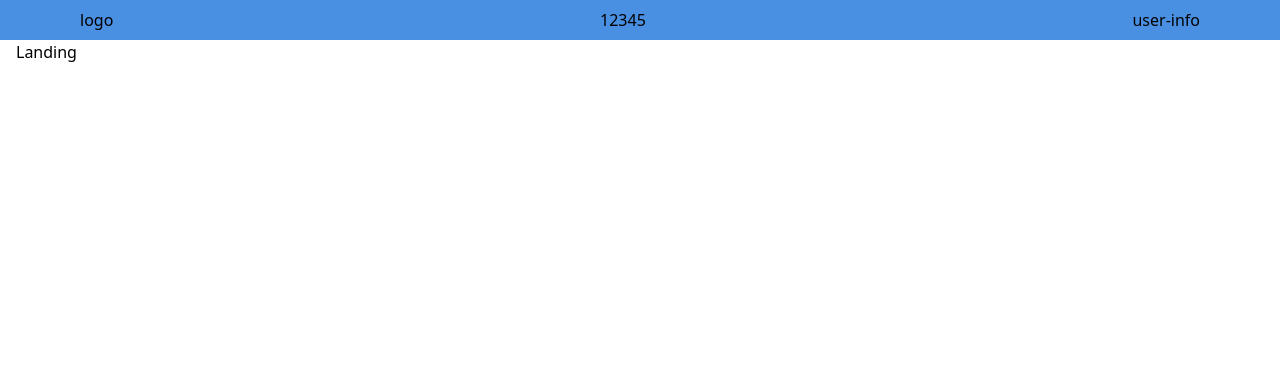
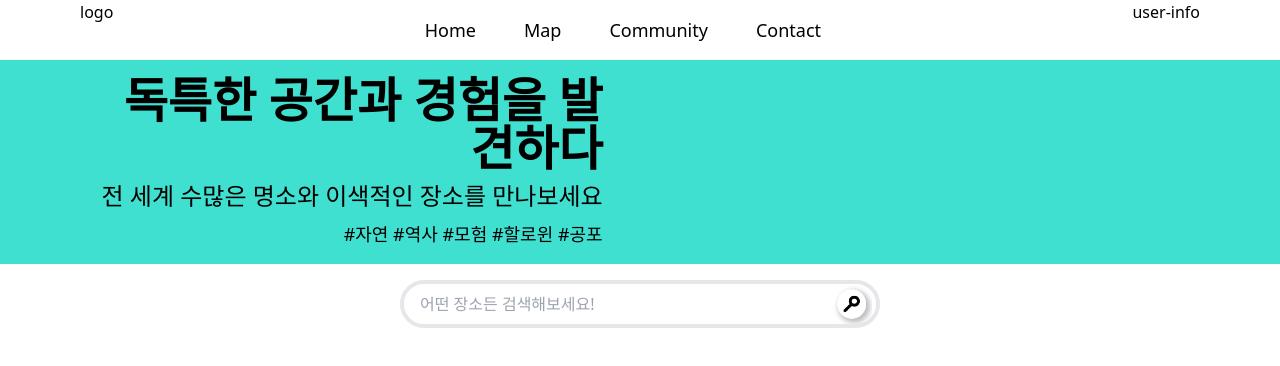
Before and after one commit to swpark907/virtual_travel_app, a React (Create React App) app: page / in a window 1280 px wide. Shown: the top 366 px of the page. Built offline with nearby package versions, Linux system fonts and the light colour scheme; the HTML template or start-up script is replaced by a standard one.

Commit message:
feat: subNav UI 완성 및 Landing 문구 데이터 입력

```diff
--- /dev/null
+++ b/declarations.d.ts
@@ -0,0 +1 @@
+declare module "*.png";
--- a/src/App.tsx
+++ b/src/App.tsx
@@ -1,7 +1,7 @@
 import { Route, Routes } from "react-router-dom";
 import "./index.css";
 import PublicRoute from "./routes/PublicRoute";
-import { RoutesConst } from "./constants/routes";
+import { RoutesConst } from "./constants";
 import PrivateRoute from "./routes/PrivateRoute";
 import { Navbar } from "./components/Navbar";
 import { Landing } from "./pages/Landing";
--- a/src/components/Navbar/Navbar.tsx
+++ b/src/components/Navbar/Navbar.tsx
@@ -1,15 +1,49 @@
-import React from "react";
+import React, { useState } from "react";
+import NavData from "../../constants/navData";
+import { Link } from "react-router-dom";
 
 const Navbar: React.FC = () => {
+  const [activeMenu, setActiveMenu] = useState<number | null>(null);
+
   return (
-    <nav className="sticky top-0 bg-themeColor w-screen flex justify-between px-20 py-2">
+    <nav className="sticky top-0 w-screen flex justify-between px-20">
       <div className="">logo</div>
       <ul className="flex justify-between ">
-        <li>1</li>
-        <li>2</li>
-        <li>3</li>
-        <li>4</li>
-        <li>5</li>
+        {NavData.map((item, index) => (
+          <div
+            onMouseEnter={() => setActiveMenu(index)}
+            onMouseLeave={() => setActiveMenu(null)}
+            className="relative"
+            key={`nav-${index}`}
+          >
+            <Link to={item.path}>
+              <li className="px-6 py-4 text-lg hover:box-shadow-text-shadow">
+                {item.title}
+              </li>
+            </Link>
+            {item.subNav.length > 0 && activeMenu === index && (
+              <div className="absolute left-1/2 transform -translate-x-1/2 w-36 rounded-md shadow-lg bg-white ring-1 ring-black ring-opacity-5">
+                <div
+                  className="py-1"
+                  role="menu"
+                  aria-orientation="vertical"
+                  aria-labelledby="options-menu"
+                >
+                  {item.subNav.map((subItem, subIndex) => (
+                    <Link
+                      to={subItem.path}
+                      className="block px-4 py-2 text-sm text-gray-700 hover:bg-gray-100 hover:box-shadow-text-shadow text-center"
+                      role="menuitem"
+                      key={`subNav-${subIndex}`}
+                    >
+                      {subItem.title}
+                    </Link>
+                  ))}
+                </div>
+              </div>
+            )}
+          </div>
+        ))}
       </ul>
       <div className="">user-info</div>
     </nav>
--- /dev/null
+++ b/src/constants/index.ts
@@ -0,0 +1,3 @@
+export { default as LandingPageData } from "./landingPageData";
+export { default as NavData } from "./navData";
+export { default as RoutesConst } from "./routes";
--- /dev/null
+++ b/src/constants/landingPageData.ts
@@ -0,0 +1,12 @@
+const LandingPageData = {
+  heroSection: {
+    mainTitle: "독특한 공간과 경험을 발견하다",
+    subTitle: "전 세계 수많은 명소와 이색적인 장소를 만나보세요",
+    hashtags: "#자연 #역사 #모험 #할로윈 #공포",
+  },
+  searchSection: {
+    searchPlaceholder: "어떤 장소든 검색해보세요!",
+  },
+};
+
+export default LandingPageData;
--- a/src/constants/routes.js
+++ b/src/constants/routes.js
@@ -1,7 +1,9 @@
-export const RoutesConst = {
+const RoutesConst = {
   LANDING: "/",
   HOME: "/home",
   LOGIN: "/login",
   REGISTER: "/register",
   DASHBOARD: "/dashboard",
 };
+
+export default RoutesConst;
--- a/src/constants/travelIntro.ts
+++ /dev/null
@@ -1 +0,0 @@
-export const travleIntro = {};
--- a/src/pages/Landing/Landing.tsx
+++ b/src/pages/Landing/Landing.tsx
@@ -1,8 +1,38 @@
 import React from "react";
+import LandingPageData from "../../constants/landingPageData";
+import SearchButton from "../../assets/search-button.png";
 
 const Landing: React.FC = () => {
+  const {
+    heroSection: { mainTitle, subTitle, hashtags },
+    searchSection: { searchPlaceholder },
+  } = LandingPageData;
+
   return (
-    <div className="md:container bg-indigo-500 px-4 md:mx-auto">Landing</div>
+    <div className="landing">
+      <header className="w-full bg-themeColor py-4 flex">
+        <div className="mx-auto max-w-screen-xl px-20 text-right w-full">
+          <h1 className="text-5xl font-semibold mb-2">{mainTitle}</h1>
+          <h2 className="text-2xl mb-2">{subTitle}</h2>
+          <h3 className="text-lg">{hashtags}</h3>
+        </div>
+        <div className="캐러셀 들어갈 곳 w-full"></div>
+      </header>
+      <main className="px-20 flex justify-center w-1/2 mx-auto mt-4">
+        <div className="relative w-full">
+          <input
+            type="text"
+            placeholder={searchPlaceholder}
+            className="px-4 py-2 border-4 rounded-full w-full focus:outline-none focus:border-black"
+          />
+          <img
+            src={SearchButton}
+            alt="SearchButton"
+            className="absolute right-2 top-1/2 transform -translate-y-1/2 w-10 h-10"
+          />
+        </div>
+      </main>
+    </div>
   );
 };
 
--- a/src/routes/PrivateRoute.tsx
+++ b/src/routes/PrivateRoute.tsx
@@ -1,7 +1,7 @@
 import React from "react";
 import { Navigate, Outlet } from "react-router-dom";
 import { useStore } from "../store/StoreContext";
-import { RoutesConst } from "../constants/routes";
+import { RoutesConst } from "../constants";
 
 const PrivateRoute: React.FC<{ children: React.ReactNode }> = ({
   children,
--- a/src/routes/PublicRoute.tsx
+++ b/src/routes/PublicRoute.tsx
@@ -1,7 +1,7 @@
 import React from "react";
 import { Navigate, Outlet, Route } from "react-router-dom";
 import { useStore } from "../store/StoreContext";
-import { RoutesConst } from "../constants/routes";
+import { RoutesConst } from "../constants";
 
 const PublicRoute: React.FC<{ children: React.ReactNode }> = ({ children }) => {
   const { isAuthenticated } = useStore().authStore;
--- a/tailwind.config.js
+++ b/tailwind.config.js
@@ -2,9 +2,18 @@
 module.exports = {
   content: ["./src/**/*.{js,jsx,ts,tsx}"],
   theme: {
-    extend: {},
-    colors: {
-      themeColor: "#4A90E2",
+    extend: {
+      boxShadow: {
+        "text-shadow": "0 0 5px rgba(0, 0, 0, 0.5)",
+      },
+      colors: {
+        themeColor: "#40E0D0",
+      },
+    },
+  },
+  variants: {
+    extend: {
+      boxShadow: ["hover"],
     },
   },
   plugins: [],
--- a/tsconfig.json
+++ b/tsconfig.json
@@ -15,5 +15,5 @@
     "noEmit": true,
     "jsx": "react-jsx"
   },
-  "include": ["src"]
+  "include": ["src", "**/*.d.ts"]
 }
```
Also changed, not shown: src/assets/search-button.png (added).
